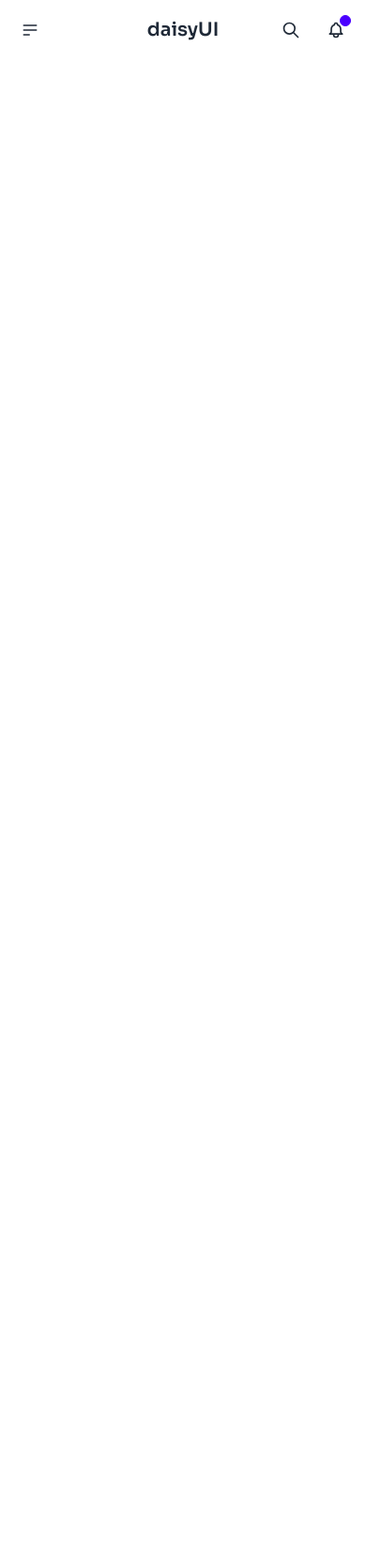
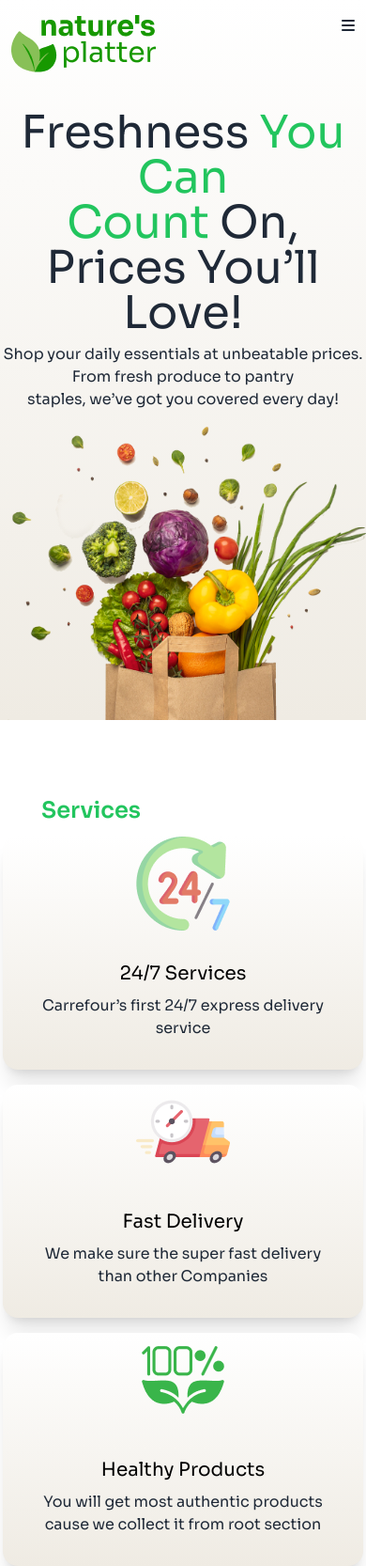
Before and after one commit to riy8n/assignment-3-002, a plain HTML site: page index.html in a window 390 px wide. Shown: the whole page at 94% size. Before the commit the page ends 844 px from the top, so only its background shows below. Drawn offline with nearby package versions, Linux system fonts and the light colour scheme.

Commit message:
added the header and the hero section

```diff
--- a/index.html
+++ b/index.html
@@ -1,8 +1,9 @@
 <!DOCTYPE html>
-<html lang="en" >
+<html lang="en " data-theme="light" >
 <head>
     <meta charset="UTF-8">
     <meta name="viewport" content="width=device-width, initial-scale=1.0">
+    <script src="https://kit.fontawesome.com/e10bc764d3.js" crossorigin="anonymous"></script>
 
 
     <link rel="preconnect" href="https://fonts.googleapis.com">
@@ -28,74 +29,111 @@
     <title>Vegetable Hunt</title>
 </head>
 <body class="sora-font">
-    <header>
         <!-- nav section -->
-        <div class="navbar bg-base-100">
-            <div class="navbar-start">
-              <div class="dropdown">
-                <div tabindex="0" role="button" class="btn btn-ghost btn-circle">
-                  <svg
-                    xmlns="http://www.w3.org/2000/svg"
-                    class="h-5 w-5"
-                    fill="none"
-                    viewBox="0 0 24 24"
-                    stroke="currentColor">
-                    <path
-                      stroke-linecap="round"
-                      stroke-linejoin="round"
-                      stroke-width="2"
-                      d="M4 6h16M4 12h16M4 18h7" />
-                  </svg>
+    <header class="bg-[linear-gradient(180deg,_rgb(255,255,255),_rgb(239,235,227)_100%)]  ">
+      <nav class="mx-3 lg:mx-10 ">
+          <div class="flex justify-between gap-4 pt-4 ">
+            <div><img src="c2-assets/logo-header.png" alt=""></div>
+            <div class="hidden lg:block">
+              <ul class="flex gap-4 text-sm md:text-xl">
+                <li><a href="Product">Product</a></li>
+                <li><a href="Services">Services</a></li>
+                <li><a href="Contact us">Contact us</a></li>
+              </ul>
+
+
+          </div>
+            <div class="hidden md:block">
+              <div class=" flex gap-3  ">
+                <div class="flex gap-1  md:block">
+                  <i class="fa-solid fa-magnifying-glass"></i>
+                  <i class="fa-solid fa-cart-shopping"></i>
+
                 </div>
-                <ul
-                  tabindex="0"
-                  class="menu menu-sm dropdown-content bg-base-100 rounded-box z-[1] mt-3 w-52 p-2 shadow">
-                  <li><a>Homepage</a></li>
-                  <li><a>Portfolio</a></li>
-                  <li><a>About</a></li>
-                </ul>
+
+
+                <div class="flex gap-2 ">
+                  <div class="border-solid border border-green-600 rounded-lg ">  <button class="py-1.5" >Login</button></div>
+                  <div class="border-solid border bg-green-500 rounded-lg ">  <button class="py-2">Register</button></div>
+                  </div>
               </div>
+
             </div>
-            <div class="navbar-center">
-              <a class="btn btn-ghost text-xl">daisyUI</a>
+            <div class=" md:hidden lg:hidden">
+              <i class="fa-solid fa-bars"></i>
             </div>
-            <div class="navbar-end">
-              <button class="btn btn-ghost btn-circle">
-                <svg
-                  xmlns="http://www.w3.org/2000/svg"
-                  class="h-5 w-5"
-                  fill="none"
-                  viewBox="0 0 24 24"
-                  stroke="currentColor">
-                  <path
-                    stroke-linecap="round"
-                    stroke-linejoin="round"
-                    stroke-width="2"
-                    d="M21 21l-6-6m2-5a7 7 0 11-14 0 7 7 0 0114 0z" />
-                </svg>
-              </button>
-              <button class="btn btn-ghost btn-circle">
-                <div class="indicator">
-                  <svg
-                    xmlns="http://www.w3.org/2000/svg"
-                    class="h-5 w-5"
-                    fill="none"
-                    viewBox="0 0 24 24"
-                    stroke="currentColor">
-                    <path
-                      stroke-linecap="round"
-                      stroke-linejoin="round"
-                      stroke-width="2"
-                      d="M15 17h5l-1.405-1.405A2.032 2.032 0 0118 14.158V11a6.002 6.002 0 00-4-5.659V5a2 2 0 10-4 0v.341C7.67 6.165 6 8.388 6 11v3.159c0 .538-.214 1.055-.595 1.436L4 17h5m6 0v1a3 3 0 11-6 0v-1m6 0H9" />
-                  </svg>
-                  <span class="badge badge-xs badge-primary indicator-item"></span>
-                </div>
-              </button>
+           </div>
+
+          </div>
+
+        </nav>
+        <section class="mt-10">
+          <div>
+            <div class="text-center">
+              <h1 class="text-5xl pb-2 ">Freshness <span class="text-green-500 text-bold">You Can <br>
+                Count</span> On, Prices You’ll Love!</h1>
+                <p >Shop your daily essentials at unbeatable prices. From fresh produce to pantry  <br>staples, we’ve got you covered every day!</p>
             </div>
+            <div class=" flex items-center justify-center pt-3  ">
+              <img class="w-auto h-auto " src="c2-assets/hero-vegetables.png" alt="" >
+
+            </div>
+
           </div>
+
+        </section>
 
     </header>
     <main>
+      <!-- service section -->
+       <section class="mt-20 mx-3 md:mx-6 lg:mx-10">
+
+       <div>
+        <div class=""><h3 class="text-green-500 text-2xl md:text-3xl font-semibold pb-3 ml-8  ">Services</h3></div>
+        <div class="flex justify-around items-center gap-4 flex-col md:flex-row">
+
+
+          <div class="card bg-base-100 w-96 shadow-xl  bg-[linear-gradient(180deg,_rgb(255,255,255),_rgb(239,235,227)_100%)]">
+            <figure>
+              <img class="w-auto"
+                src="c2-assets/service.png"
+                alt="Shoes" />
+            </figure>
+            <div class="card-body text-center">
+              <h2 class="text-xl md:text-2xl text-bold text-black ">24/7 Services </h2>
+              <p>Carrefour’s first 24/7 express delivery service</p>
+            </div>
+
+          </div>
+
+          <div class="card bg-base-100 w-96 shadow-xl  bg-[linear-gradient(180deg,_rgb(255,255,255),_rgb(239,235,227)_100%)]">
+            <figure>
+              <img class="w-auto"
+                src="c2-assets/delivery.png"
+                alt="Shoes" />
+            </figure>
+            <div class="card-body text-center">
+              <h2 class="text-xl md:text-2xl text-bold text-black ">Fast Delivery </h2>
+              <p>We make sure the super fast delivery than other Companies</p>
+            </div>
+
+          </div>
+          <div class="card bg-base-100 w-96 shadow-xl bg-[linear-gradient(180deg,_rgb(255,255,255),_rgb(239,235,227)_100%)] ">
+            <figure>
+              <img class="w-auto"
+                src="c2-assets/healthy.png"
+                alt="Shoes" />
+            </figure>
+            <div class="card-body text-center">
+              <h2 class="text-xl md:text-2xl text-bold text-black ">Healthy Products  </h2>
+              <p>You will get most authentic products cause we collect it from root section </p>
+            </div>
+
+          </div>
+         </div>
+       </div>
+
+       </section>
 
     </main>
     <footer>
```
Also changed, not shown: tailwind.config.js (added, +12 -0 lines).
